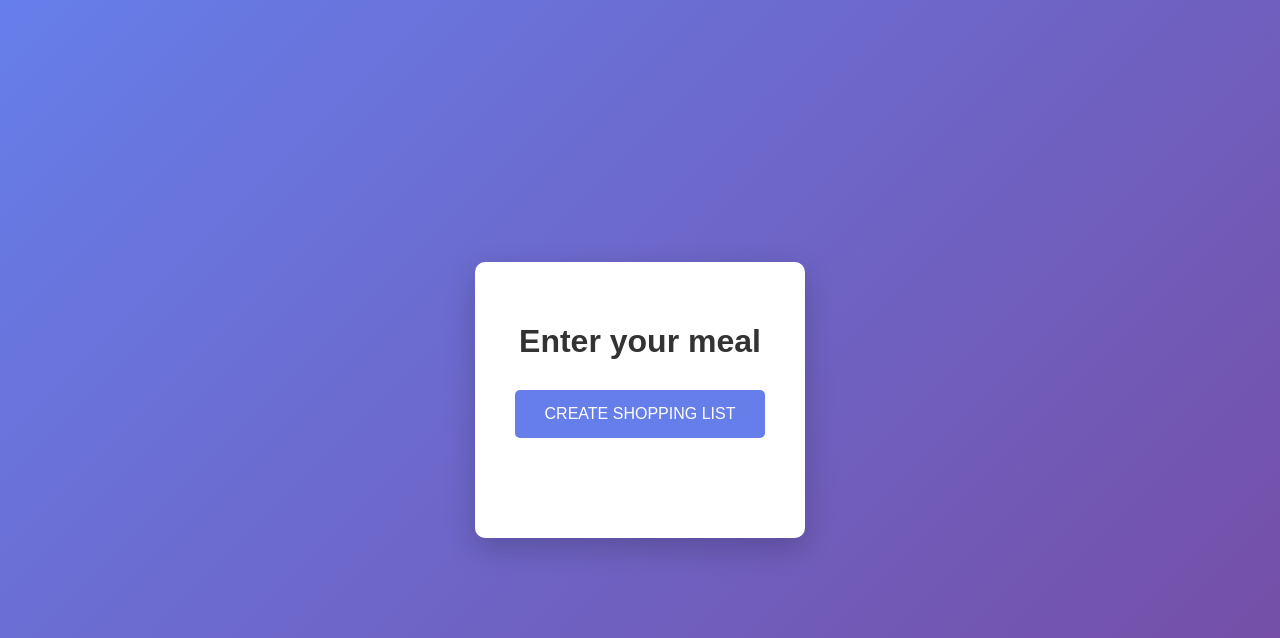
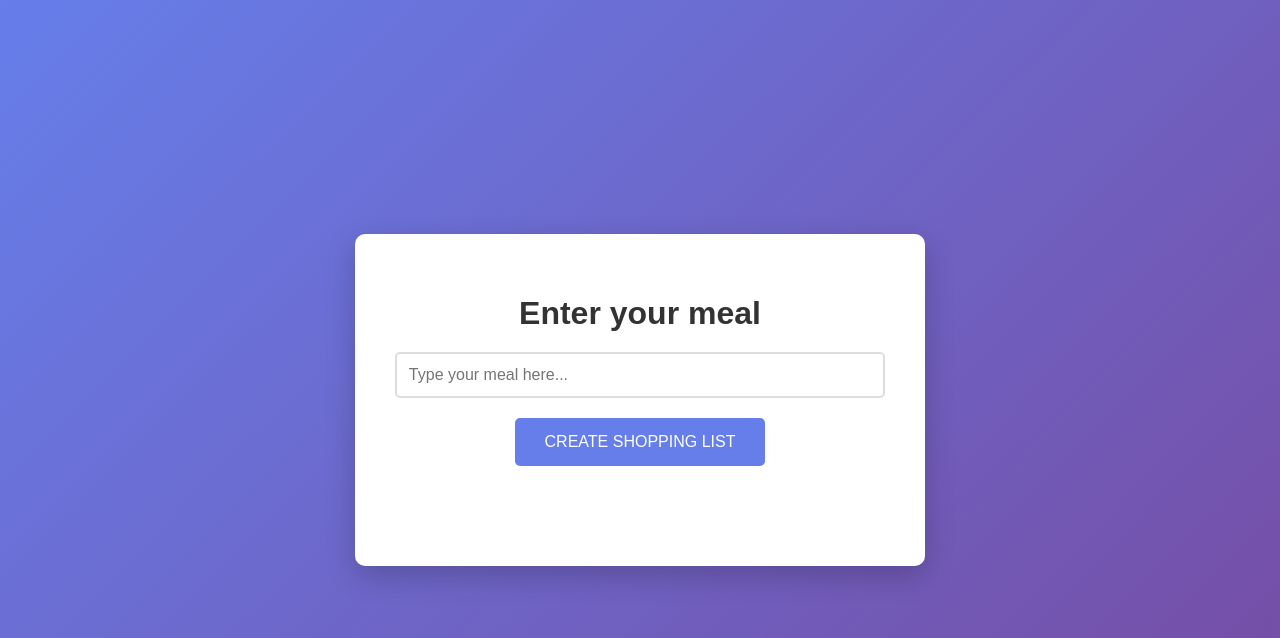
Before and after one commit to andeggs/ShoppingList, a Flask app: page / in a window 1280 px wide. Shown: the top 638 px of the page. Run offline with Flask 3, Linux system fonts and the light colour scheme; some libraries are stand-ins or nearby versions.

Commit message:
Add input field for users to enter meal details
Update templates/index.html to include a text input for meal entry and adjust heading margin.

Replit-Commit-Author: Agent
Replit-Commit-Session-Id: 46f7e60f-7592-4dbc-9e18-aa9ec962006e
Replit-Commit-Checkpoint-Type: full_checkpoint
Replit-Commit-Event-Id: c5a7b395-1ac1-4c73-ad30-c89345488a62
Replit-Commit-Screenshot-Url: https://storage.googleapis.com/screenshot-production-us-central1/a6d4ad38-a275-4c90-86ae-b4fcb4cac11c/46f7e60f-7592-4dbc-9e18-aa9ec962006e/QwOM1wf

```diff
--- a/templates/index.html
+++ b/templates/index.html
@@ -24,7 +24,21 @@
         }
         h1 {
             color: #333;
-            margin-bottom: 30px;
+            margin-bottom: 20px;
+        }
+        input[type="text"] {
+            width: 100%;
+            padding: 12px;
+            font-size: 16px;
+            border: 2px solid #ddd;
+            border-radius: 5px;
+            box-sizing: border-box;
+            margin-bottom: 20px;
+            transition: border-color 0.3s;
+        }
+        input[type="text"]:focus {
+            outline: none;
+            border-color: #667eea;
         }
         button {
             background: #667eea;
@@ -54,6 +68,7 @@
 <body>
     <div class="container">
         <h1>Enter your meal</h1>
+        <input type="text" id="mealInput" placeholder="Type your meal here...">
         <button onclick="getRandomMessage()">CREATE SHOPPING LIST</button>
         <div id="message"></div>
     </div>
```
Also changed, not shown: 1 other file.
